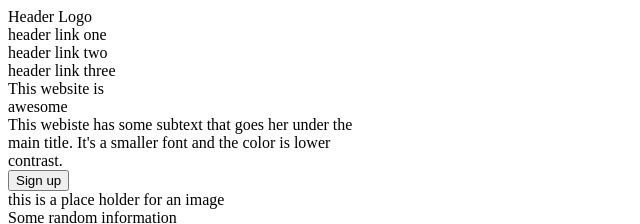
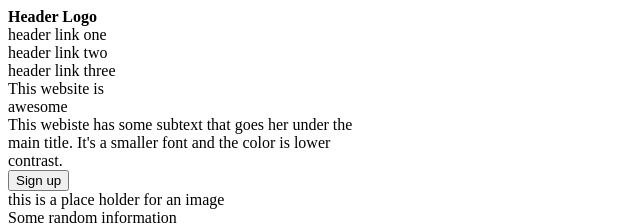
Before and after one commit to TusharSonker/landing-page, a plain HTML site: page index.html in a window 1280 px wide. Shown: the top 224 px of the page, 0-640 px from the left. Drawn offline with Linux system fonts and the light colour scheme.

Commit message:
Add inline css to "header logo" inside header

```diff
--- a/index.html
+++ b/index.html
@@ -10,7 +10,7 @@
   <body>
     <div class="first-sec">
       <div class="header">
-        <div>Header Logo</div>
+        <div style="font-weight:800;font">Header Logo</div>
         <div class="right-links">
           <div>header link one</div>
           <div>header link two</div>
```
